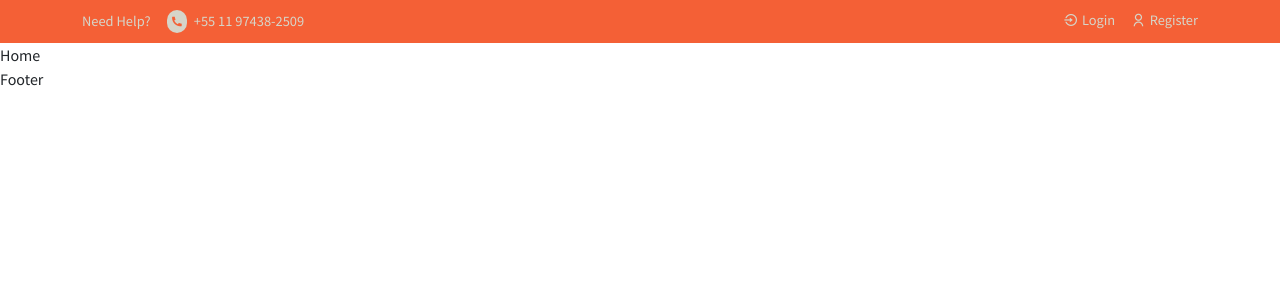
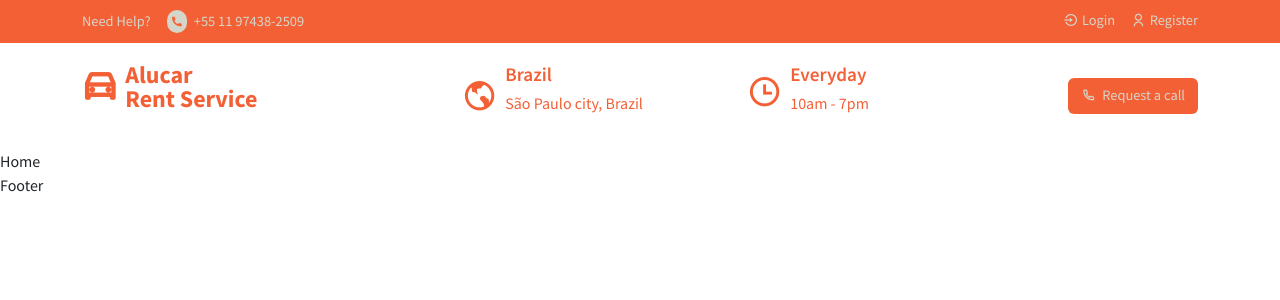
Before and after one commit to antoniovbraz/projeto_integrador_testes, a React (Create React App) app: page /home in a window 1280 px wide. Shown: the top 300 px of the page. Built offline with nearby package versions, Linux system fonts and the light colour scheme.

Commit message:
Created and styled the middle part of the header

```diff
--- a/src/components/Header/Header.jsx
+++ b/src/components/Header/Header.jsx
@@ -33,6 +33,69 @@
           </Row>
         </Container>
       </div>
+
+      {/* ==== header middle ==== */}
+      <div className="header_middle">
+        <Container>
+          <Row>
+            <Col lg="4" md="3" sm="4">
+              <div className="logo">
+                <h1>
+                  <Link to="/home" className="d-flex align-items-center gap-2">
+                    <i class="ri-car-line"></i>
+                    <span>
+                      Alucar <br />
+                      Rent Service
+                    </span>
+                  </Link>
+                </h1>
+              </div>
+            </Col>
+
+            <Col lg="3" md="3" sm="4">
+              <div className="header_location d-flex align-items-center gap-2">
+                <span>
+                  <i class="ri-earth-line"></i>
+                </span>
+                <div className="header_location-content">
+                  <address>
+                    <h4>Brazil</h4>
+                    <h6>São Paulo city, Brazil</h6>
+                  </address>
+                </div>
+              </div>
+            </Col>
+
+            <Col lg="3" md="3" sm="4">
+              <div className="header_location d-flex align-items-center gap-2">
+                <span>
+                  <i class="ri-time-line"></i>
+                </span>
+                <div className="header_location-content">
+                  <h4>Everyday</h4>
+                  <h6>
+                    <time>10am - 7pm</time>
+                  </h6>
+                </div>
+              </div>
+            </Col>
+
+            <Col
+              lg="2"
+              md="3"
+              sm="0"
+              className="d-flex align-items-center justify-content-end"
+            >
+              <button className="header_btn btn  text-end">
+                <Link to="/contact">
+                  <i class="ri-phone-line"></i>
+                  Request a call
+                </Link>
+              </button>
+            </Col>
+          </Row>
+        </Container>
+      </div>
     </header>
   );
 };
--- a/src/styles/header.css
+++ b/src/styles/header.css
@@ -44,3 +44,63 @@
 .header_top_right a:hover {
   color: #d6d5c9;
 }
+
+/* ====== middle header style ====== */
+.header_middle {
+  padding: 20px 0px;
+}
+
+.logo h1 a span {
+  font-size: 1.5rem;
+}
+
+.logo h1 a i {
+  font-size: 2.2rem;
+}
+
+.logo h1 a {
+  text-decoration: none;
+  color: #f46036;
+  font-weight: 700;
+}
+
+.logo h1 {
+  line-height: 1.5rem;
+}
+
+.header_location span i {
+  font-size: 2.2rem;
+  color: #f46036;
+}
+
+.header_location-content h4 {
+  font-size: 1.2rem;
+  font-weight: 600;
+  color: #f46036;
+}
+
+.header_location-content h6 {
+  font-weight: 500;
+}
+
+.header_btn {
+  background: #f46036 !important;
+  padding: 10px 20px;
+  border: none;
+  outline: none;
+  border-radius: 5px;
+}
+
+.header_btn a {
+  display: flex;
+  align-items: center;
+  column-gap: 0.4rem;
+  text-decoration: none;
+  color: #d6d5c9;
+  justify-content: flex-end;
+  font-size: 0.9rem;
+}
+
+.header_btn a:hover {
+  color: #d6d5c9;
+}
```
